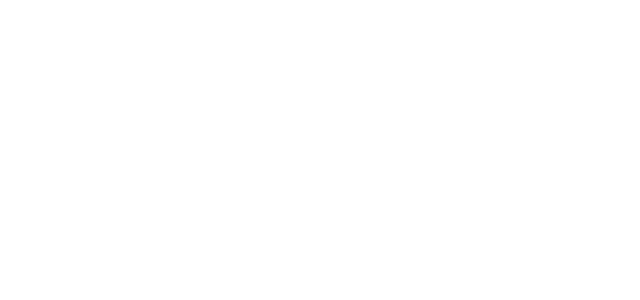
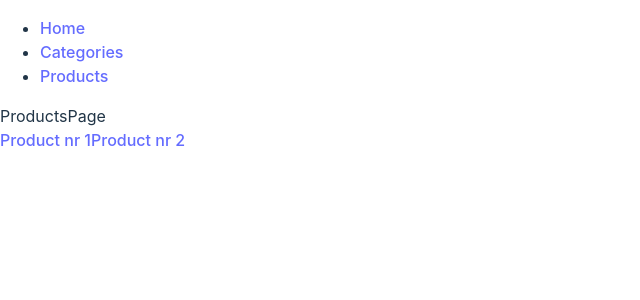
Before and after one commit to Murariu-Gabriel/Learning-React-Router, a React (Vite) app: page /productsPage in a window 1280 px wide. Before the commit this address had no page. Shown: the top 300 px of the page, without its empty margins (0-640 px from the left). Built offline with nearby package versions, Linux system fonts and the light colour scheme.

Commit message:
learned about route dynamic routes

```diff
--- a/src/App.jsx
+++ b/src/App.jsx
@@ -1,18 +1,35 @@
-import { useState } from 'react'
 import Dashboard from "./Pages/Dashboard"
 import Categories from "./Pages/Categories"
-import ProductPage from "./Pages/ProductPage"
-import { Route, Routes } from "react-router-dom"
+import ProductsPage from "./Pages/ProductsPage"
+import Product from "./Pages/Product"
+import { Link, Route, Routes } from "react-router-dom"
 
 function App() {
 
 
   return (
     <>
+      <nav>
+        <ul>
+          <li>
+            {" "}
+            <Link to="/">Home</Link>
+          </li>
+          <li>
+            {" "}
+            <Link to="/categories">Categories</Link>{" "}
+          </li>
+          <li>
+            {" "}
+            <Link to="/productsPage/">Products</Link>{" "}
+          </li>
+        </ul>
+      </nav>
       <Routes>
         <Route path="/" element={<Dashboard />} />
         <Route path="/categories" element={<Categories />} />
-        <Route path="/productPage" element={<ProductPage />} />
+        <Route path="/productsPage" element={<ProductsPage />} />
+        <Route path="/productsPage/:id" element={<Product />} />
       </Routes>
     </>
   )
--- /dev/null
+++ b/src/Pages/Product.jsx
@@ -0,0 +1,9 @@
+import { useParams } from "react-router-dom"
+
+const Product = () => {
+   const {id} = useParams()
+  return (
+    <div>Product {id}</div>
+  )
+}
+export default Product
--- a/src/Pages/ProductPage.jsx
+++ /dev/null
@@ -1,6 +0,0 @@
-const ProductPage = () => {
-  return (
-    <div>ProductPage</div>
-  )
-}
-export default ProductPage
--- /dev/null
+++ b/src/Pages/ProductsPage.jsx
@@ -0,0 +1,13 @@
+import { Link } from "react-router-dom"
+
+const ProductsPage = () => {
+  return (
+    <>
+      <div>ProductsPage</div>
+
+      <Link to="/productsPage/1">Product nr 1</Link>
+      <Link to="/productsPage/2">Product nr 2</Link>
+    </>
+  )
+}
+export default ProductsPage
```
